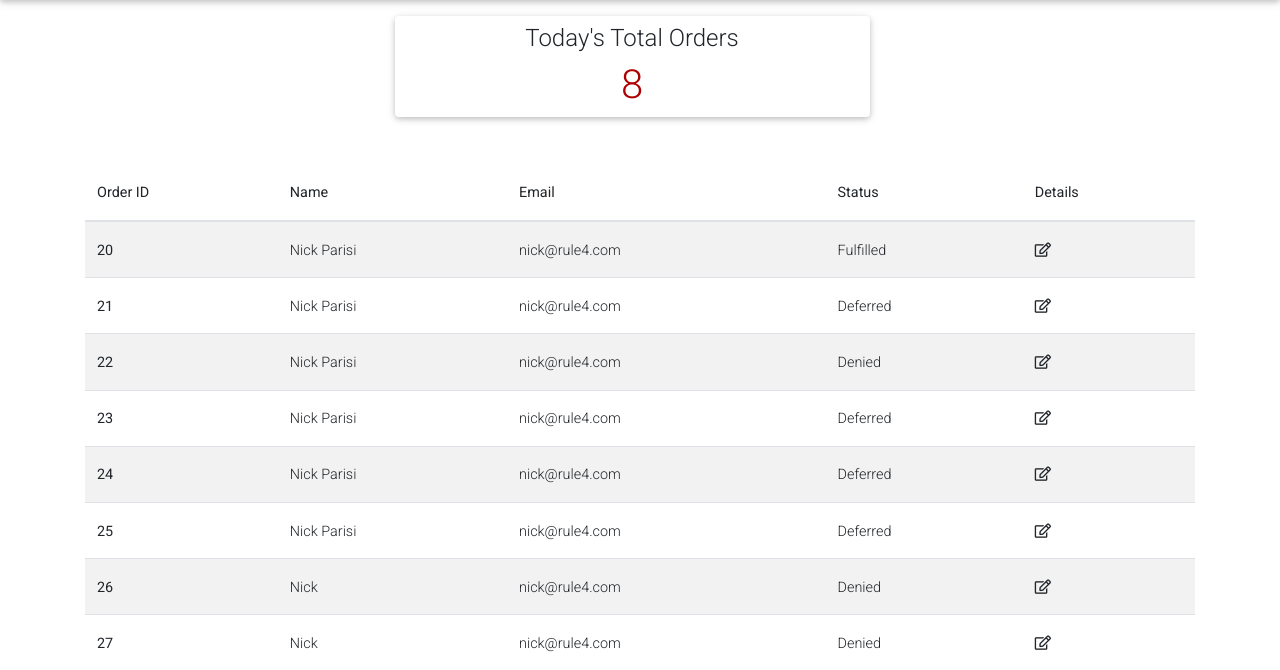
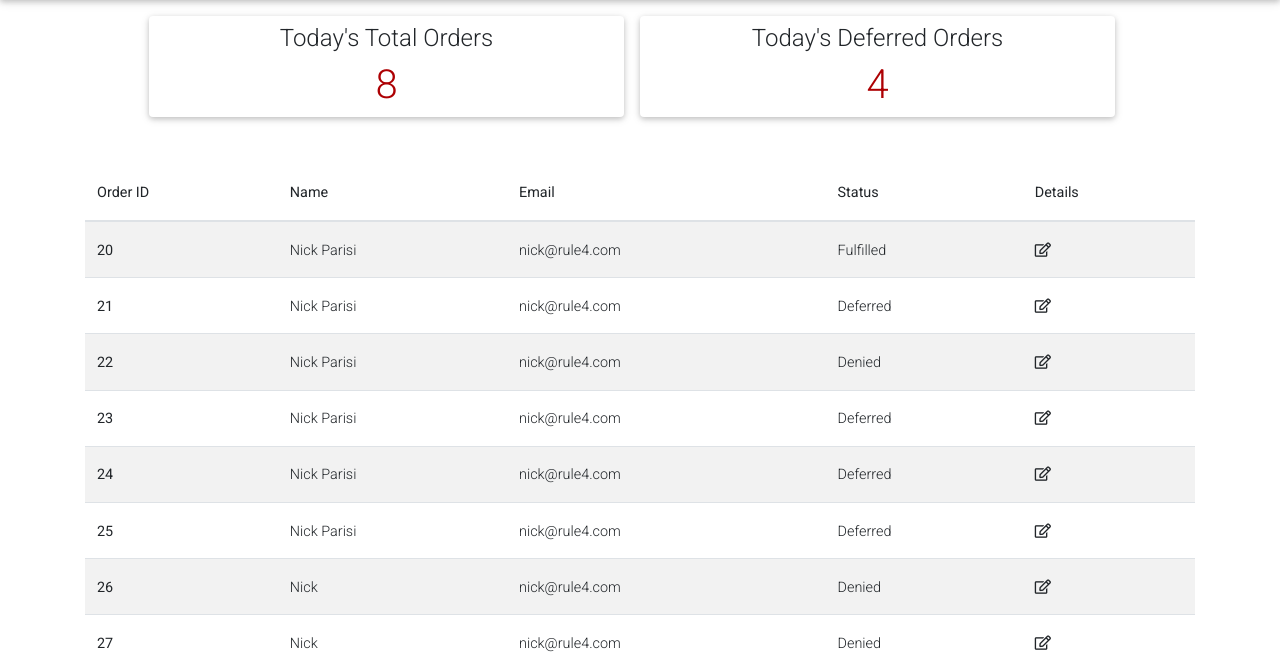
Before and after one commit to fox4nick/FSMS, a Django app: page /rule4/dashboard/ in a window 1280 px wide. Shown: the part 56-726 px from the top of the page. Run offline with Django 4.2, Linux system fonts and the light colour scheme; a user stored in the database is signed in; data comes from the database, SQL or seed files in the repository; both versions use the stored data as it was after the commit; some libraries are stand-ins or nearby versions.

Commit message:
Minor Changes Prior to Presenting to Drew
Added tally of deferred orders on dashboard. Added some input validation for order selection. Added the ability to search by category in the menu.

```diff
--- a/fsms/employee/views.py
+++ b/fsms/employee/views.py
@@ -91,7 +91,8 @@ class MenuSearch(View):
 
 		menu_items = MenuItem.objects.filter(
 			Q(name__icontains=query) |
-			Q(description__icontains=query)
+			Q(description__icontains=query) |
+			Q(category__name__contains=query)
 		)
 
 		context = {
--- a/fsms/rule4/templates/rule4/dashboard.html
+++ b/fsms/rule4/templates/rule4/dashboard.html
@@ -6,6 +6,11 @@
 			<div class="card col-md-5 mr-3">
 				<h4 class="text-center pt-2">Today's Total Orders</h4>
 				<h1 class="text-center" style="color: #ad0003;">{{ total_orders }}</h1>
+			</div>
+
+			<div class="card col-md-5 mr-3">
+				<h4 class="text-center pt-2">Today's Deferred Orders</h4>
+				<h1 class="text-center" style="color: #ad0003;">{{ deferred_orders }}</h1>
 			</div>
 		</div>
 
--- a/fsms/rule4/templates/rule4/order-details.html
+++ b/fsms/rule4/templates/rule4/order-details.html
@@ -25,7 +25,7 @@
 
 		<div class="col-md-6 col-sm-12">
 			<p class="mt-3">
-			<p class="mt-3">{% if order.status == "Fulfilled" %}
+			<p class="mt-3">{% if order.status != "Deferred" %}
 				<p><span style="font-weight: 400;">Status:</span> {{ order.status }}</p>
 				{% else %}
 				<form method="POST">
--- a/fsms/rule4/views.py
+++ b/fsms/rule4/views.py
@@ -10,16 +10,18 @@ class Dashboard(LoginRequiredMixin, UserPassesTestMixin, View):
 		today = datetime.today()
 		orders = OrderModel.objects.filter(
 			created_on__year=today.year, created_on__month=today.month, created_on__day=today.day)
+		#orders = OrderModel.objects.all()
 
 		# loop through the orders check if order is fulfilled
-		unshipped_orders = []
+		deferred_orders = []
 		for order in orders:
-		# 	if order.status == "Deferred":
-				unshipped_orders.append(order)
+			if order.status == "Deferred":
+				deferred_orders.append(order)
 
-		# pass total number of orders and total revenue into template
+		# pass total number of orders into template
 		context = {
-			'orders': unshipped_orders,
+			'orders': orders,
+			'deferred_orders': len(deferred_orders),
 			'total_orders': len(orders)
 		}
 
@@ -61,11 +63,6 @@ class OrderDetails(LoginRequiredMixin, UserPassesTestMixin, View):
 			'items': order_items['items'],
 		}
 
-		context = {
-			'order': order,
-			'items': order_items['items'],
-		}
-
 		return render(request, 'rule4/order-details.html', context)
 
 	def test_func(self):
```
Also changed, not shown: fsms/employee/templates/employee/order.html (+18 -1 lines), fsms/db.sqlite3.
